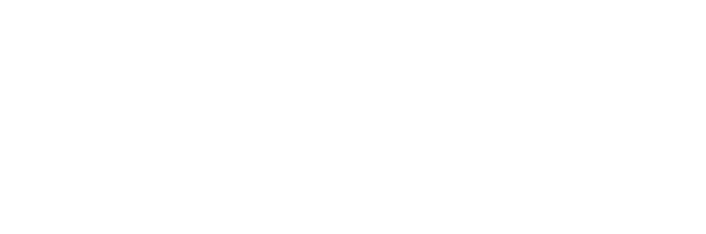
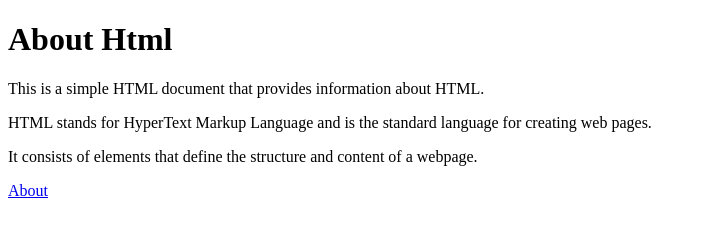
Before and after one commit to Bhandariq/ABC, a plain HTML site: page index.html in a window 1280 px wide. Shown: the whole page, without its empty margins (0-706 px from the left). Drawn offline with Linux system fonts and the light colour scheme.

Commit message:
about page added

```diff
--- a/index.html
+++ b/index.html
@@ -6,6 +6,10 @@
     <title>Document</title>
 </head>
 <body>
-
+   <h1>About Html</h1>
+    <p>This is a simple HTML document that provides information about HTML.</p>
+    <p>HTML stands for HyperText Markup Language and is the standard language for creating web pages.</p>
+    <p>It consists of elements that define the structure and content of a webpage.</p>
+     <a href="about.html">About</a>
 </body>
 </html>
```
